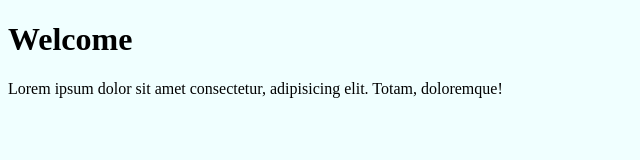
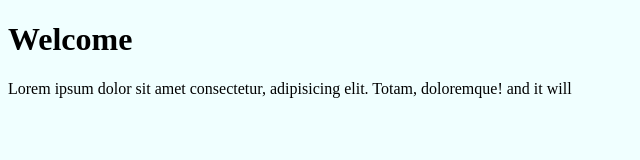
Before and after one commit to akashbansal7896/MyProject, a plain HTML site: page index.html in a window 1280 px wide. Shown: the full height of the page, 0-640 px from the left. Drawn offline with Linux system fonts and the light colour scheme.

Commit message:
Update index.html

```diff
--- a/index.html
+++ b/index.html
@@ -8,6 +8,6 @@
 </head>
 <body>
     <h1>Welcome</h1>
-    <p>Lorem ipsum dolor sit amet consectetur, adipisicing elit. Totam, doloremque!</p>
+    <p>Lorem ipsum dolor sit amet consectetur, adipisicing elit. Totam, doloremque! and it will </p>
 </body>
 </html>
```
